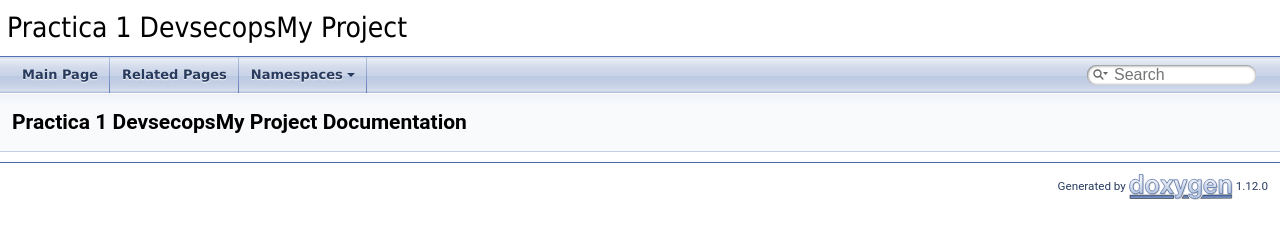
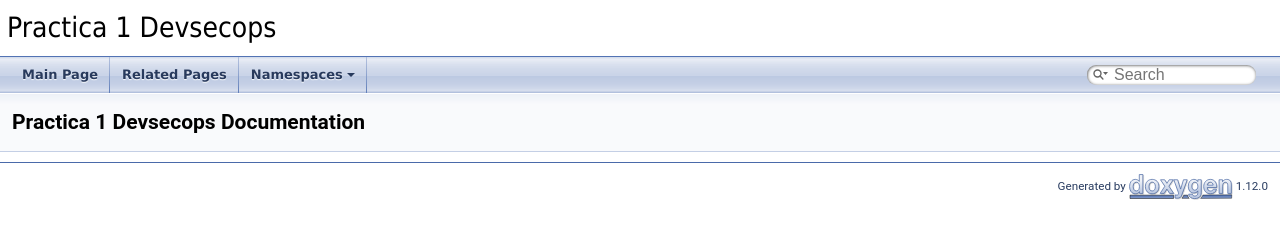
Before and after one commit to hberng00/practica1_DEVSECOPS, a plain HTML site: page index.html in a window 1280 px wide. Drawn offline with Linux system fonts and the light colour scheme.

Commit message:
deploy: bccc32bc39bab72735aa15bab72239a76e83fbe1

```diff
--- a/index.html
+++ b/index.html
@@ -5,7 +5,7 @@
 <meta http-equiv="X-UA-Compatible" content="IE=11"/>
 <meta name="generator" content="Doxygen 1.12.0"/>
 <meta name="viewport" content="width=device-width, initial-scale=1"/>
-<title>Practica 1 DevsecopsMy Project: Main Page</title>
+<title>Practica 1 Devsecops: Main Page</title>
 <link href="tabs.css" rel="stylesheet" type="text/css"/>
 <script type="text/javascript" src="jquery.js"></script>
 <script type="text/javascript" src="dynsections.js"></script>
@@ -25,7 +25,7 @@
  <tbody>
  <tr id="projectrow">
   <td id="projectalign">
-   <div id="projectname">Practica 1 DevsecopsMy Project
+   <div id="projectname">Practica 1 Devsecops
    </div>
   </td>
  </tr>
@@ -84,7 +84,7 @@ $(function(){ initResizable(false); });
 </div>
 
 <div class="header">
-  <div class="headertitle"><div class="title">Practica 1 DevsecopsMy Project Documentation</div></div>
+  <div class="headertitle"><div class="title">Practica 1 Devsecops Documentation</div></div>
 </div><!--header-->
 <div class="contents">
 <a href="doxygen_crawl.html"></a>
```
Also changed, not shown: md_README.html (+2 -2 lines), namespaceapp.html (+2 -2 lines), namespacemembers.html (+2 -2 lines), namespacemembers_func.html (+2 -2 lines), namespaces.html (+2 -2 lines), namespacetest__app.html (+2 -2 lines), pages.html (+2 -2 lines).
